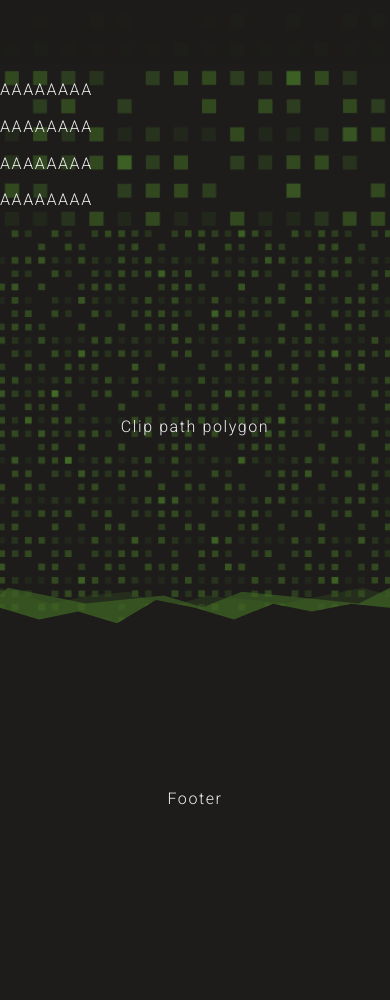
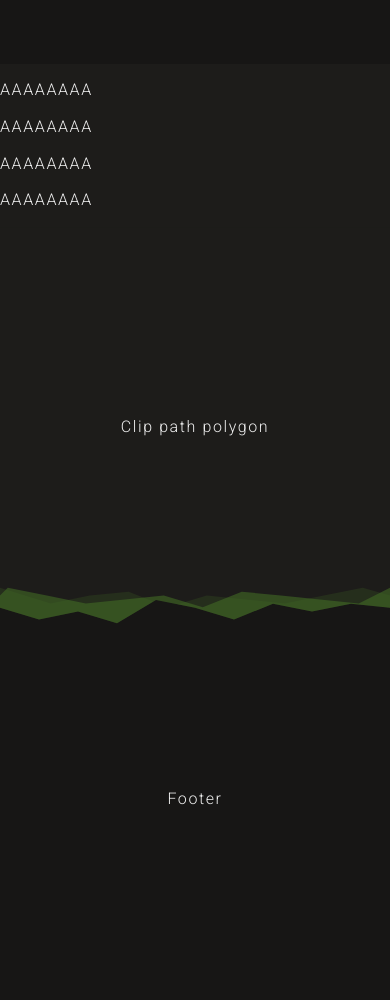
Before and after one commit to gergelygazso/mywebsite, a plain HTML site: page index.html in a window 390 px wide. Shown: the part 780-1780 px from the top of the page. Drawn offline with Linux system fonts and the light colour scheme.

Commit message:
workaround for mobile background resize issue

```diff
--- a/app/js/script.js
+++ b/app/js/script.js
@@ -1,5 +1,5 @@
+
 const intro = document.querySelector('.intro');
-
 // First we get the viewport height and we multiple it by 1% to get a value for a vh unit
 let vh = window.innerHeight * 0.01;
 // Then we set the value in the --vh custom property to the root of the document
--- a/app/scss/_footer.scss
+++ b/app/scss/_footer.scss
@@ -2,8 +2,11 @@
     position: relative;
     //background-color: rgba(136, 164, 0, 1);
     //background-color: rgba(0, 0, 0, 1);
-    background-color: #1D1C1A;
+    //background-color: #1D1C1A;
+    background-color:  rgba(0, 0, 0, 0.2);
     //border-radius: 0 0 10vw 10vw;
     z-index: -1;
-    margin-bottom: -10vw
+    margin-bottom: -10vw;
+
+
 }
--- a/app/scss/_globals.scss
+++ b/app/scss/_globals.scss
@@ -1,15 +1,15 @@
 html {
     font-size: 100%;
     box-sizing: border-box; //The width and height properties (and min/max properties) includes content, padding and border
-
-    background-image: url(/resources/images/background.svg);
+    //background-image: url(/resources/images/background.svg);
+    background-color: #1D1C1A;
     background-repeat: no-repeat;
     background-attachment: fixed;
     background-size: cover;
     background-position: center;
 
-    color:#eeeeee;
 }
+
 
 body {
     margin: 0;
@@ -19,6 +19,7 @@
     line-height: 1.3;
     letter-spacing: 0.1rem;
     overflow-x: hidden;
+    color: #eeeeee;
 }
 
 section.divider {
--- a/app/scss/_intro.scss
+++ b/app/scss/_intro.scss
@@ -2,7 +2,8 @@
     height: 100vh; /* Fallback for browsers that do not support Custom Properties */
     height: calc(var(--vh, 1vh) * 100); /*--vh is suitable for mobile users with address bars. Declared by javascript window.innerHeight, that represents the browser's height*/
     font-weight:400;
-    background-color:  rgba(29, 28, 26, 0.96);
+    //background-color:  rgba(29, 28, 26, 0.96);
+    background-color:  rgba(0, 0, 0, 0.2);
     padding: 0 1rem 0 1rem;
     font-size: 1.5rem;
 
--- a/app/scss/_polygon.scss
+++ b/app/scss/_polygon.scss
@@ -2,16 +2,19 @@
   //background-color: #223843;
   //background-color: rgba(255, 255, 255, 0);
 
-  background-image: url(/resources/images/background.svg);
+    //background-image: url(/resources/images/background.svg);
+    background-color: #1D1C1A;
     background-repeat: no-repeat;
     background-attachment: fixed;
     background-size: cover;
     background-position: center;
 
-  position: relative;
-  clip-path: polygon(0% 0%, 0% 100%, 0% calc(100% - 5vw), 10% calc(100% - 2vw), 20% calc(100% - 4vw), 30% calc(100% - 1vw), 40% calc(100% - 7vw), 50% calc(100% - 5vw), 60% calc(100% - 2vw), 70% calc(100% - 6vw), 80% calc(100% - 4vw), 90% calc(100% - 6vw), 100% calc(100% - 5vw), 100% 0%);
-  -webkit-clip-path: polygon(0% 0%, 0% 100%, 0% calc(100% - 5vw), 10% calc(100% - 2vw), 20% calc(100% - 4vw), 30% calc(100% - 1vw), 40% calc(100% - 7vw), 50% calc(100% - 5vw), 60% calc(100% - 2vw), 70% calc(100% - 6vw), 80% calc(100% - 4vw), 90% calc(100% - 6vw), 100% calc(100% - 5vw), 100% 0%);
-  margin-bottom: -7vw;
+
+    position: relative;
+    clip-path: polygon(0% 0%, 0% 100%, 0% calc(100% - 5vw), 10% calc(100% - 2vw), 20% calc(100% - 4vw), 30% calc(100% - 1vw), 40% calc(100% - 7vw), 50% calc(100% - 5vw), 60% calc(100% - 2vw), 70% calc(100% - 6vw), 80% calc(100% - 4vw), 90% calc(100% - 6vw), 100% calc(100% - 5vw), 100% 0%);
+    -webkit-clip-path: polygon(0% 0%, 0% 100%, 0% calc(100% - 5vw), 10% calc(100% - 2vw), 20% calc(100% - 4vw), 30% calc(100% - 1vw), 40% calc(100% - 7vw), 50% calc(100% - 5vw), 60% calc(100% - 2vw), 70% calc(100% - 6vw), 80% calc(100% - 4vw), 90% calc(100% - 6vw), 100% calc(100% - 5vw), 100% 0%);
+    margin-bottom: -7vw;
+
   &::after {
     background-color: rgba(65, 107, 37,0.6);
     content: '';
```
Also changed, not shown: index.html (+2 -0 lines), app/scss/style.css, 1 other file.
